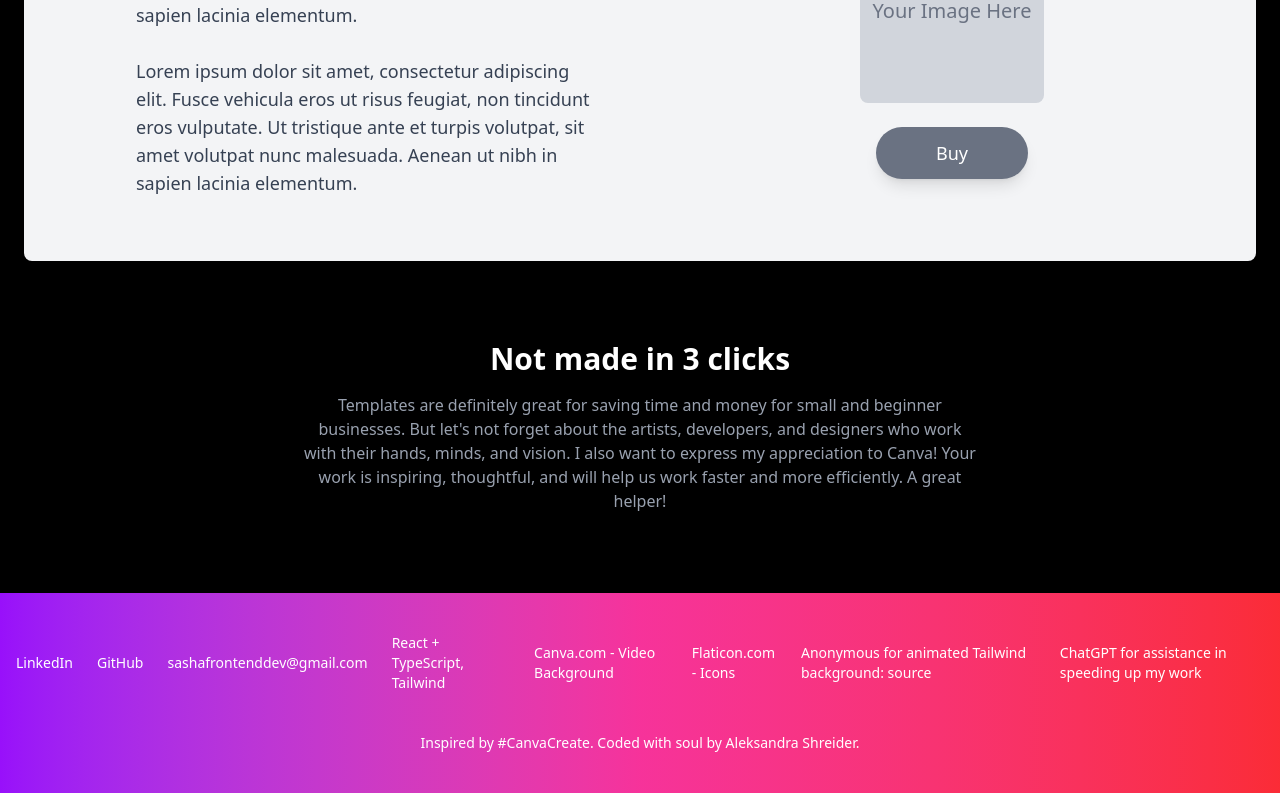
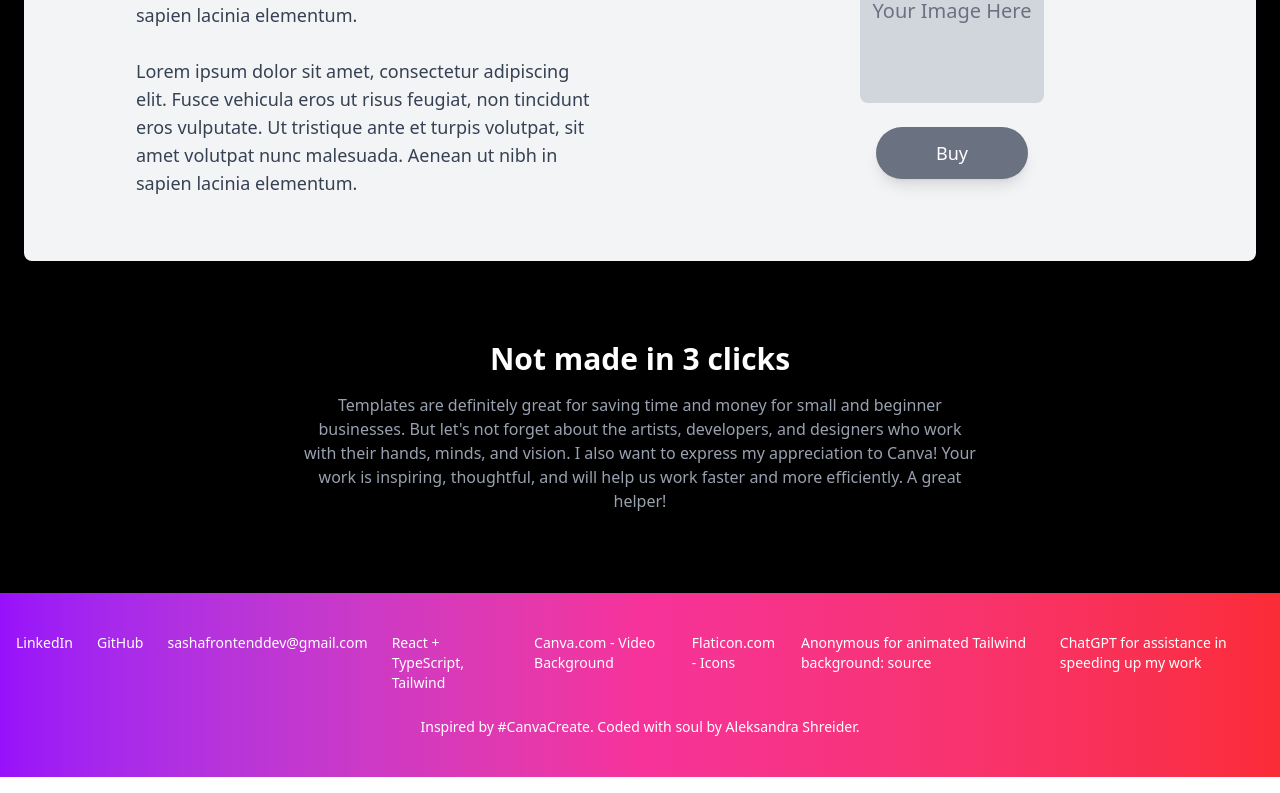
Before and after one commit to sashashreyder/humanmade.fun, a React (Vite) app: page / in a window 1280 px wide. Shown: the part 1128-1921 px from the top of the page. Built offline with nearby package versions, Linux system fonts and the light colour scheme.

Commit message:
footer is adaptive

```diff
--- a/src/components/Footer.tsx
+++ b/src/components/Footer.tsx
@@ -3,7 +3,7 @@ const Footer = () => {
       <footer className="py-10 text-gray-500 text-sm bg-gradient-to-r from-purple-600 via-pink-500 to-red-500">
         <div className="max-w-7xl mx-auto px-4">
 
-          <div className="flex justify-between items-center mb-10 space-x-6">
+          <div className="hidden sm:flex sm:space-x-6">
             <a
               href="https://www.linkedin.com/in/your-profile"
               target="_blank"
```
